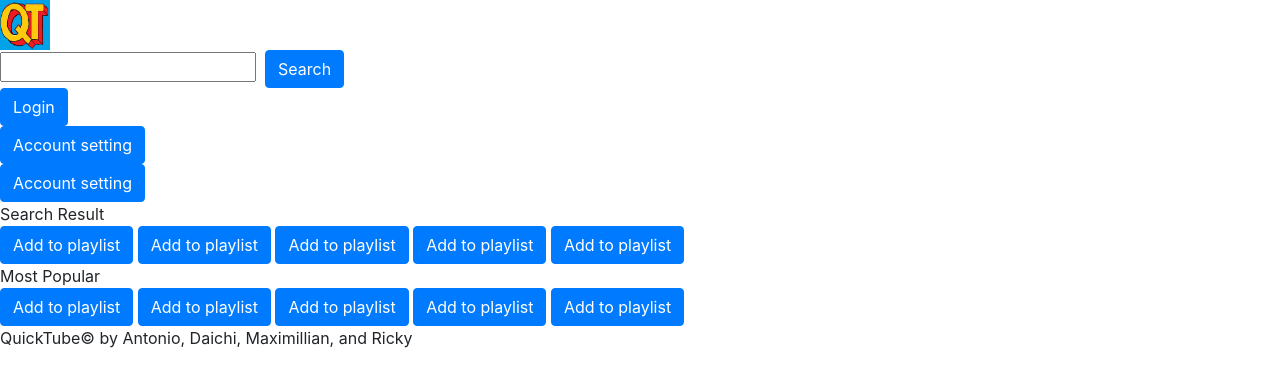
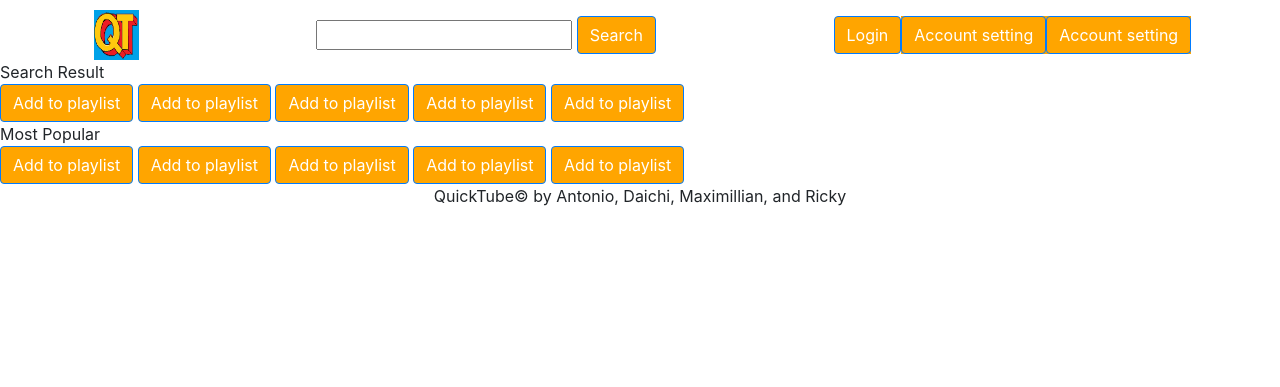
Before and after one commit to dkanasugi/QuickTube, a PHP site: page /home.html in a window 1280 px wide. Shown: the top 387 px of the page. Run offline with PHP 8.4, Linux system fonts and the light colour scheme; some libraries are stand-ins or nearby versions.

Commit message:
styles.css updated

```diff
--- a/styles.css
+++ b/styles.css
@@ -1,12 +1,5 @@
 
-<<<<<<< HEAD
 .heading, #random, #search, #login, #keyword, #commit, #login,#account #signin, #searchResults, #hist, .mostPopular, #popularResults, .popularResults, .right{
-=======
-
-.heading, #random, #search, #login, #keyword, #commit, #login, #signin, #searchResults, #hist, .mostPopular, #popularResults, .popularResults{
-
-
->>>>>>> 2ddc3cd391756aabbe078b91b14152184c188377
     display: flex;
     margin: auto;
     align-items: center;
```
